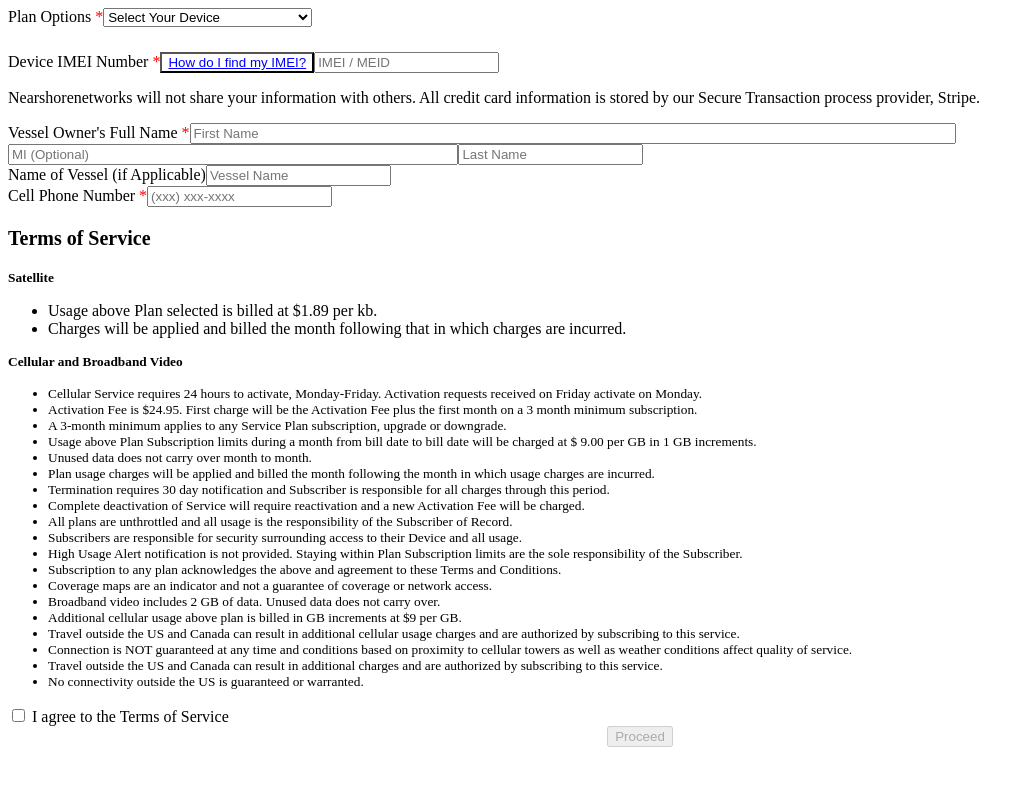
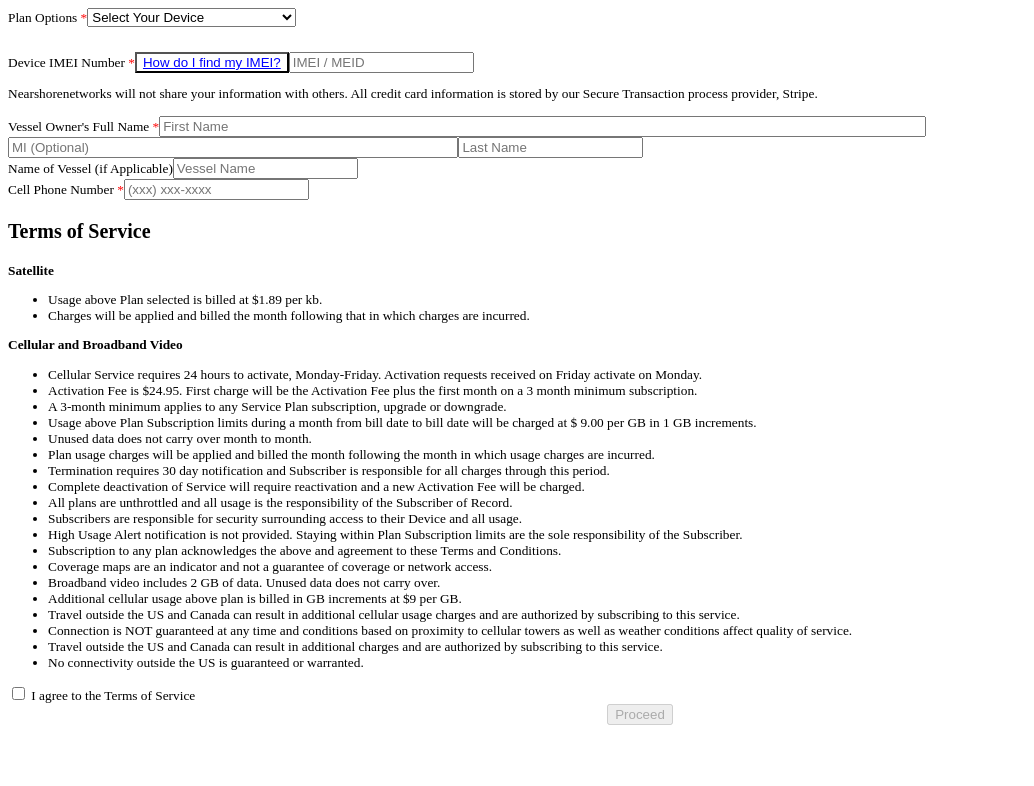
Before and after one commit to bherila/nautic, a React (Create React App) app: page / in a window 1280 px wide. Shown: the top 786 px of the page, without its empty margins (0-1034 px from the left). Built offline with nearby package versions, Linux system fonts and the light colour scheme.

Commit message:
Make font sizes uniform

```diff
--- a/src/index.tsx
+++ b/src/index.tsx
@@ -2,7 +2,7 @@ import * as React from "react";
 import { render } from "react-dom";
 import {
   nauticAlertPlanOptions,
-  nauticAlertBroadbandVideo
+  nauticAlertBroadbandVideo,
 } from "./plan-options";
 import RegistrationForm from "./registration-form";
 
--- a/src/plan-options.ts
+++ b/src/plan-options.ts
@@ -17,7 +17,7 @@ export const nauticAlertBroadbandVideo = {
   PQNXPQMUDCM1DSQBF7PWP17807: "UWZ5UQ3CHFQABQN1979RP20555",
   PCQHDF1U45B73TRDO4P3P20692: "1KR1ZT2XD6SA60LS6LD7P20693",
   PXJWVMGKD6SBDU56J1M0P16752: "J430T0N72SNUAXS36OSUP20557",
-  "1O6X4USFUW09D3DMWPSSP16751": "BF6OQP852W8K2N1850LUP20556"
+  "1O6X4USFUW09D3DMWPSSP16751": "BF6OQP852W8K2N1850LUP20556",
 };
 
 export const nauticAlertPlanOptions: PlanOption[] = [
@@ -29,15 +29,15 @@ export const nauticAlertPlanOptions: PlanOption[] = [
         name: "Reporting Service 4G LTE Standard",
         price: 14.99,
         checkoutId: "5C73RJC6X0BN61N2EXARP14532",
-        enableIccId: true
+        enableIccId: true,
       },
       {
         name: "Reporting Service 4G LTE Enhanced",
         price: 19.99,
         checkoutId: "UX3PAAODXHR8XWPSSOZWP14533",
-        enableIccId: true
-      }
-    ]
+        enableIccId: true,
+      },
+    ],
   },
   {
     name: "Insight Satellite",
@@ -46,30 +46,30 @@ export const nauticAlertPlanOptions: PlanOption[] = [
       {
         name: "Reporting Service Satellite Standard",
         price: 34.99,
-        checkoutId: "HWWUH0KQXJUNQN1ACU57P14534"
+        checkoutId: "HWWUH0KQXJUNQN1ACU57P14534",
       },
       {
         name: "Reporting Service Satellite Enhanced",
         price: 44.99,
-        checkoutId: "KK0HFNXPQLPQHDDUZDYPP14535"
+        checkoutId: "KK0HFNXPQLPQHDDUZDYPP14535",
       },
       {
         name: "Vessel Monitoring Service via Satellite 24",
         price: 39.99,
-        checkoutId: "QO4NVC6WY2G48VME7TDLP17805"
+        checkoutId: "QO4NVC6WY2G48VME7TDLP17805",
       },
       {
         name: "Vessel Monitoring Service via Satellite 48",
         price: 59.99,
-        checkoutId: "HDEW8K3SLND25KAUC6VTP17806"
+        checkoutId: "HDEW8K3SLND25KAUC6VTP17806",
       },
       {
         name: "Vessel Monitoring Service via Satellite 96",
         price: 109.99,
-        checkoutId: "PQNXPQMUDCM1DSQBF7PWP17807"
+        checkoutId: "PQNXPQMUDCM1DSQBF7PWP17807",
       },
-      { name: "CloudWatch", price: 69.99 }
-    ]
+      { name: "CloudWatch", price: 69.99 },
+    ],
   },
   {
     name: "VTracker",
@@ -78,24 +78,24 @@ export const nauticAlertPlanOptions: PlanOption[] = [
       {
         name: "Standard",
         price: 29.99,
-        checkoutId: "PXJWVMGKD6SBDU56J1M0P16752"
+        checkoutId: "PXJWVMGKD6SBDU56J1M0P16752",
       },
       {
         name: "Enhanced",
         price: 44.99,
-        checkoutId: "PCQHDF1U45B73TRDO4P3P20692"
+        checkoutId: "PCQHDF1U45B73TRDO4P3P20692",
       },
       {
         name: "CloudWatch",
         price: 69.99,
-        checkoutId: "1O6X4USFUW09D3DMWPSSP16751"
-      }
-    ]
+        checkoutId: "1O6X4USFUW09D3DMWPSSP16751",
+      },
+    ],
   },
   {
     name: "Broadband Video Only",
     price: 14.99,
     checkoutId: "PLR0V9PRNYVHVUNNCSX7P20621",
-    enableIccId: true
-  }
+    enableIccId: true,
+  },
 ];
--- a/src/registration-form.tsx
+++ b/src/registration-form.tsx
@@ -3,6 +3,8 @@ import { PlanOption } from "./plan-options";
 import "./styles.css";
 
 const getPlanOptionById: { [key: string]: PlanOption } = {};
+const headingSize = "15pt";
+const bodySize = "10pt";
 
 interface RegistrationState {
   selectedPlan: string[];
@@ -30,7 +32,7 @@ const required = <span style={{ color: "red" }}>*</span>;
 const linkStyle = {
   color: "blue",
   textDecoration: "underline",
-  background: "transparent"
+  background: "transparent",
 };
 export default class RegistrationForm extends React.Component<
   {
@@ -59,7 +61,7 @@ export default class RegistrationForm extends React.Component<
       dealerCompany: "",
       showImeiModal: false,
       agreed: false,
-      iccId: ""
+      iccId: "",
     };
   }
 
@@ -77,16 +79,16 @@ export default class RegistrationForm extends React.Component<
       nsnICCID: s.iccId || "",
       nsnSubscriptionPlan:
         s.selectedPlan.join(":") +
-        (s.broadbandVideo ? " + broadband video" : "")
+        (s.broadbandVideo ? " + broadband video" : ""),
     };
-    Object.keys(storageData).map(key =>
+    Object.keys(storageData).map((key) =>
       sessionStorage.setItem(key, storageData[key])
     );
   }
 
   generateUrlParams() {
     const keys = Object.keys(this.state);
-    return keys.map(key => key + "=" + encodeURI(this.state[key])).join("&");
+    return keys.map((key) => key + "=" + encodeURI(this.state[key])).join("&");
   }
 
   textBox(title, placeholder, value, onChange) {
@@ -110,7 +112,7 @@ export default class RegistrationForm extends React.Component<
       <React.Fragment>
         <select
           className={wInput}
-          onChange={e => {
+          onChange={(e) => {
             const selectedPlan = this.state.selectedPlan.slice(0);
             while (selectedPlan.length <= depth) selectedPlan.push("");
             selectedPlan[depth] = e.currentTarget.value;
@@ -119,7 +121,7 @@ export default class RegistrationForm extends React.Component<
           }}
         >
           <option>{defaultChoice || "Select One"}</option>
-          {planOptions.map(opt => {
+          {planOptions.map((opt) => {
             getPlanOptionById[opt.checkoutId || opt.name] = opt;
             return (
               <option
@@ -135,10 +137,10 @@ export default class RegistrationForm extends React.Component<
         {/*Render sub-options*/}
         {planOptions
           .filter(
-            opt =>
+            (opt) =>
               opt.name === selectedOption && (opt.planOptions || []).length > 0
           )
-          .map(opt =>
+          .map((opt) =>
             this.renderPlanOptions(
               opt.planOptions || [],
               depth + 1,
@@ -166,7 +168,7 @@ export default class RegistrationForm extends React.Component<
             type="tel"
             placeholder="Enter SIM ICCID"
             value={this.state.iccId}
-            onChange={e => this.setState({ iccId: e.currentTarget.value })}
+            onChange={(e) => this.setState({ iccId: e.currentTarget.value })}
             required={true}
             minLength={19}
             maxLength={20}
@@ -186,7 +188,7 @@ export default class RegistrationForm extends React.Component<
           placeholder="First Name"
           autoComplete="First"
           value={this.state.ownerFname || ""}
-          onChange={e => this.setState({ ownerFname: e.currentTarget.value })}
+          onChange={(e) => this.setState({ ownerFname: e.currentTarget.value })}
           required={true}
           style={{ width: "60%", display: "inline-block" }}
         />
@@ -196,7 +198,7 @@ export default class RegistrationForm extends React.Component<
           type="text"
           placeholder="MI (Optional)"
           value={this.state.ownerMi || ""}
-          onChange={e => this.setState({ ownerMi: e.currentTarget.value })}
+          onChange={(e) => this.setState({ ownerMi: e.currentTarget.value })}
           style={{ width: "35%", display: "inline-block" }}
         />
         <input
@@ -204,7 +206,7 @@ export default class RegistrationForm extends React.Component<
           type="text"
           placeholder="Last Name"
           value={this.state.ownerLname || ""}
-          onChange={e => this.setState({ ownerLname: e.currentTarget.value })}
+          onChange={(e) => this.setState({ ownerLname: e.currentTarget.value })}
           required={true}
         />
       </div>
@@ -227,7 +229,7 @@ export default class RegistrationForm extends React.Component<
                 type="checkbox"
                 value="true"
                 checked={this.state.broadbandVideo}
-                onChange={e =>
+                onChange={(e) =>
                   this.setState({ broadbandVideo: e.currentTarget.checked })
                 }
               />
@@ -245,7 +247,7 @@ export default class RegistrationForm extends React.Component<
                 min={new Date().toISOString() as any}
                 placeholder="Target Install Date"
                 value={this.state.installDate || ""}
-                onChange={e =>
+                onChange={(e) =>
                   this.setState({ installDate: e.currentTarget.value })
                 }
                 required={true}
@@ -278,7 +280,9 @@ export default class RegistrationForm extends React.Component<
             type="text"
             placeholder="Vessel Name"
             value={this.state.vesselName || ""}
-            onChange={e => this.setState({ vesselName: e.currentTarget.value })}
+            onChange={(e) =>
+              this.setState({ vesselName: e.currentTarget.value })
+            }
           />
         </div>
 
@@ -289,7 +293,9 @@ export default class RegistrationForm extends React.Component<
             type="tel"
             placeholder="(xxx) xxx-xxxx"
             value={this.state.cellNumber || ""}
-            onChange={e => this.setState({ cellNumber: e.currentTarget.value })}
+            onChange={(e) =>
+              this.setState({ cellNumber: e.currentTarget.value })
+            }
             required={true}
           />
         </div>
@@ -297,14 +303,14 @@ export default class RegistrationForm extends React.Component<
         {renderVesselType && (
           <div>
             <label>Vessel Type</label>
-            {["Sail", "Powered", "N/A"].map(typ => (
+            {["Sail", "Powered", "N/A"].map((typ) => (
               <label>
                 <input
                   type="radio"
                   name="vesselType"
                   value={typ}
                   checked={typ === this.state.vesselType}
-                  onChange={e =>
+                  onChange={(e) =>
                     this.setState({ vesselType: e.currentTarget.value })
                   }
                 />
@@ -323,7 +329,7 @@ export default class RegistrationForm extends React.Component<
                 type="text"
                 placeholder="Installer Name"
                 value={this.state.dealerName || ""}
-                onChange={e =>
+                onChange={(e) =>
                   this.setState({ dealerName: e.currentTarget.value })
                 }
               />
@@ -336,7 +342,7 @@ export default class RegistrationForm extends React.Component<
                 type="text"
                 placeholder="Installer Company"
                 value={this.state.dealerCompany || ""}
-                onChange={e =>
+                onChange={(e) =>
                   this.setState({ dealerCompany: e.currentTarget.value })
                 }
               />
@@ -355,7 +361,7 @@ export default class RegistrationForm extends React.Component<
             Device IMEI Number {required}
             <button
               type="button"
-              onClick={e => this.setState({ showImeiModal: true })}
+              onClick={(e) => this.setState({ showImeiModal: true })}
               style={linkStyle}
             >
               How do I find my IMEI?
@@ -367,7 +373,7 @@ export default class RegistrationForm extends React.Component<
               autoComplete="off"
               placeholder="IMEI / MEID"
               value={this.state.imei || ""}
-              onChange={e => this.setState({ imei: e.currentTarget.value })}
+              onChange={(e) => this.setState({ imei: e.currentTarget.value })}
               required={true}
             />
           </label>
@@ -396,12 +402,13 @@ export default class RegistrationForm extends React.Component<
           right: "30%",
           zIndex: 1000,
           background: "#fff",
-          padding: "4rem"
+          padding: "4rem",
+          fontSize: bodySize,
         }}
       >
         <button
-          style={{ float: "right", fontWeight: "bold", fontSize: "20px" }}
-          onClick={e => this.setState({ showImeiModal: false })}
+          style={{ float: "right", fontWeight: "bold", fontSize: headingSize }}
+          onClick={(e) => this.setState({ showImeiModal: false })}
         >
           X
         </button>
@@ -424,7 +431,7 @@ export default class RegistrationForm extends React.Component<
           style={{
             paddingTop: "10px",
             marginLeft: "auto",
-            marginRight: "auto"
+            marginRight: "auto",
           }}
         />
       </div>
@@ -434,7 +441,7 @@ export default class RegistrationForm extends React.Component<
   render() {
     const isValid = this.isPlanValid() && this.state.agreed;
     return (
-      <form onSubmit={e => this.submitForm(e)}>
+      <form style={{ fontSize: bodySize }} onSubmit={(e) => this.submitForm(e)}>
         {this.state.showImeiModal && this.renderImeiModal()}
         <div className="quote-form-wrapper new-form">
           <div className="w-row">
@@ -462,20 +469,20 @@ export default class RegistrationForm extends React.Component<
 
   renderTerms() {
     return (
-      <div style={{textAlign: 'left'}}>
-        <h3 style={{ fontSize: "15pt" }}>Terms of Service</h3>
-        <h3 style={{ fontSize: "10pt", margin: 0 }}>Satellite</h3>
-        <ul>
+      <div style={{ textAlign: "left" }}>
+        <h3 style={{ fontSize: headingSize }}>Terms of Service</h3>
+        <h3 style={{ fontSize: bodySize, margin: 0 }}>Satellite</h3>
+        <ul style={{ fontSize: bodySize }}>
           <li>Usage above Plan selected is billed at $1.89 per kb.</li>
           <li>
             Charges will be applied and billed the month following that in which
             charges are incurred.
           </li>
         </ul>
-        <h3 style={{ fontSize: "10pt", margin: 0 }}>
+        <h3 style={{ fontSize: bodySize, margin: 0 }}>
           Cellular and Broadband Video
         </h3>
-        <ul style={{ columnCount: 1 }}>
+        <ul style={{ columnCount: 1, fontSize: bodySize }}>
           {[
             "Cellular Service requires 24 hours to activate, Monday-Friday.  Activation requests received on Friday activate on Monday.",
             "Activation Fee is $24.95.  First charge will be the Activation Fee plus the first month on a 3 month minimum subscription.",
@@ -496,20 +503,15 @@ export default class RegistrationForm extends React.Component<
             "Connection is NOT guaranteed at any time and conditions based on proximity to cellular towers as well as weather conditions affect quality of service.",
             "Travel outside the US and Canada can result in additional charges and are authorized by subscribing to this service.",
             "No connectivity outside the US is guaranteed or warranted.",
-          ].map(i => (
-            <li style={{ fontSize: "10pt" }}>{i}</li>
+          ].map((i) => (
+            <li style={{ fontSize: bodySize }}>{i}</li>
           ))}
         </ul>
-        {/* <p>Broadband video terms of use</p>
-        <ol>
-          <li>Includes 2 GB of data.</li>
-          <li>Unused data does not carry over.</li>
-        </ol> */}
-        <label>
+        <label style={{ fontSize: bodySize }}>
           <input
             type="checkbox"
             checked={this.state.agreed || false}
-            onClick={e => this.setState({ agreed: e.currentTarget.checked })}
+            onClick={(e) => this.setState({ agreed: e.currentTarget.checked })}
           />
           &nbsp;I agree to the Terms of Service
         </label>
@@ -544,7 +546,7 @@ export default class RegistrationForm extends React.Component<
 }
 
 const isLuhnValid = (function luhn(array) {
-  return function(number) {
+  return function (number) {
     let len = number ? number.length : 0,
       bit = 1,
       sum = 0;
@@ -557,7 +559,7 @@ const isLuhnValid = (function luhn(array) {
   };
 })([0, 2, 4, 6, 8, 1, 3, 5, 7, 9]);
 
-const tMobileCoverageMap = (() => (
+const tMobileCoverageMap = () => (
   <b>
     <a
       href="https://www.t-mobile.com/coverage/coverage-map"
@@ -568,7 +570,7 @@ const tMobileCoverageMap = (() => (
     </a>
     .&nbsp;
   </b>
-));
+);
 
 const coverageMapTerm = (
   <React.Fragment>
```
Lines whose indentation alone changed are shown as unchanged.
